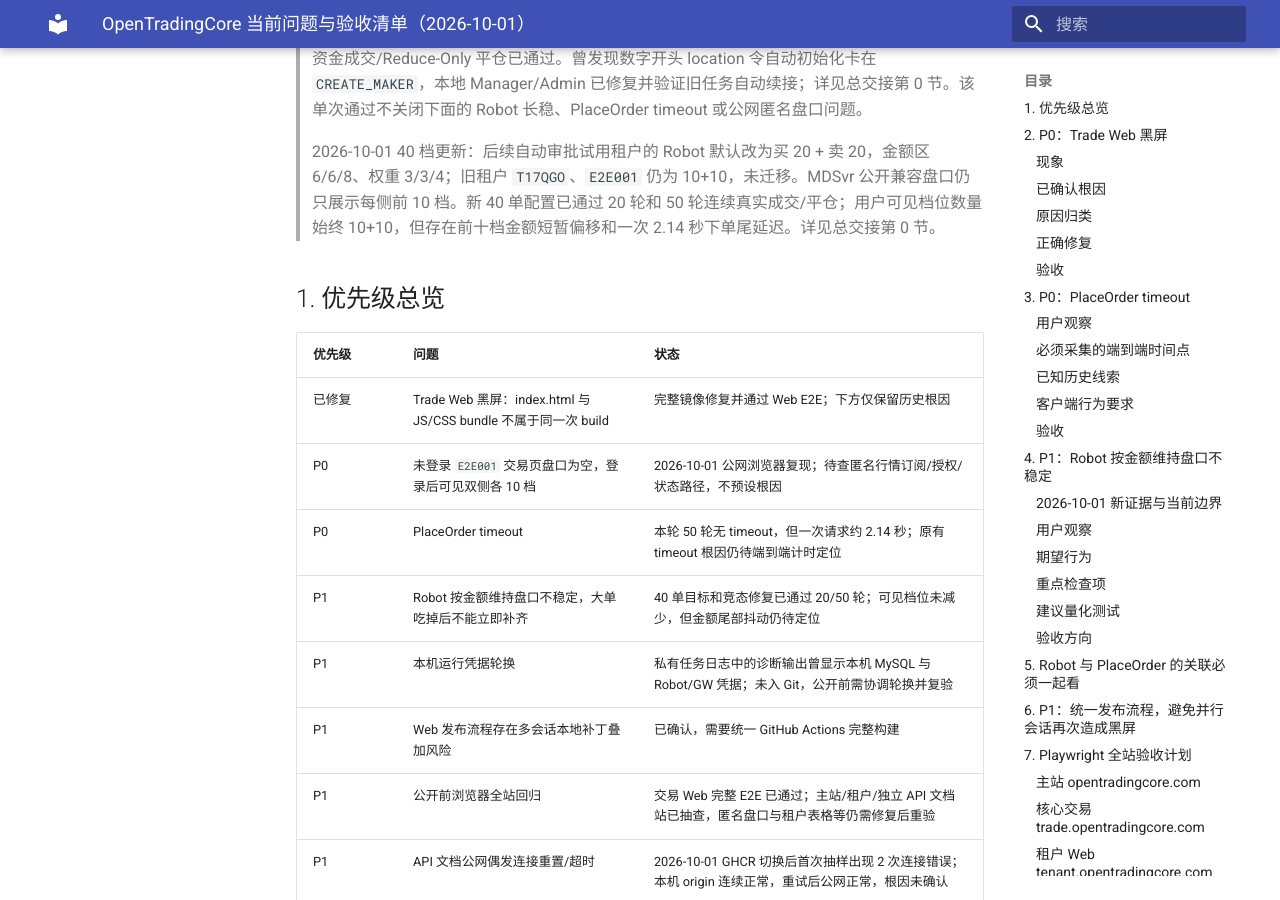
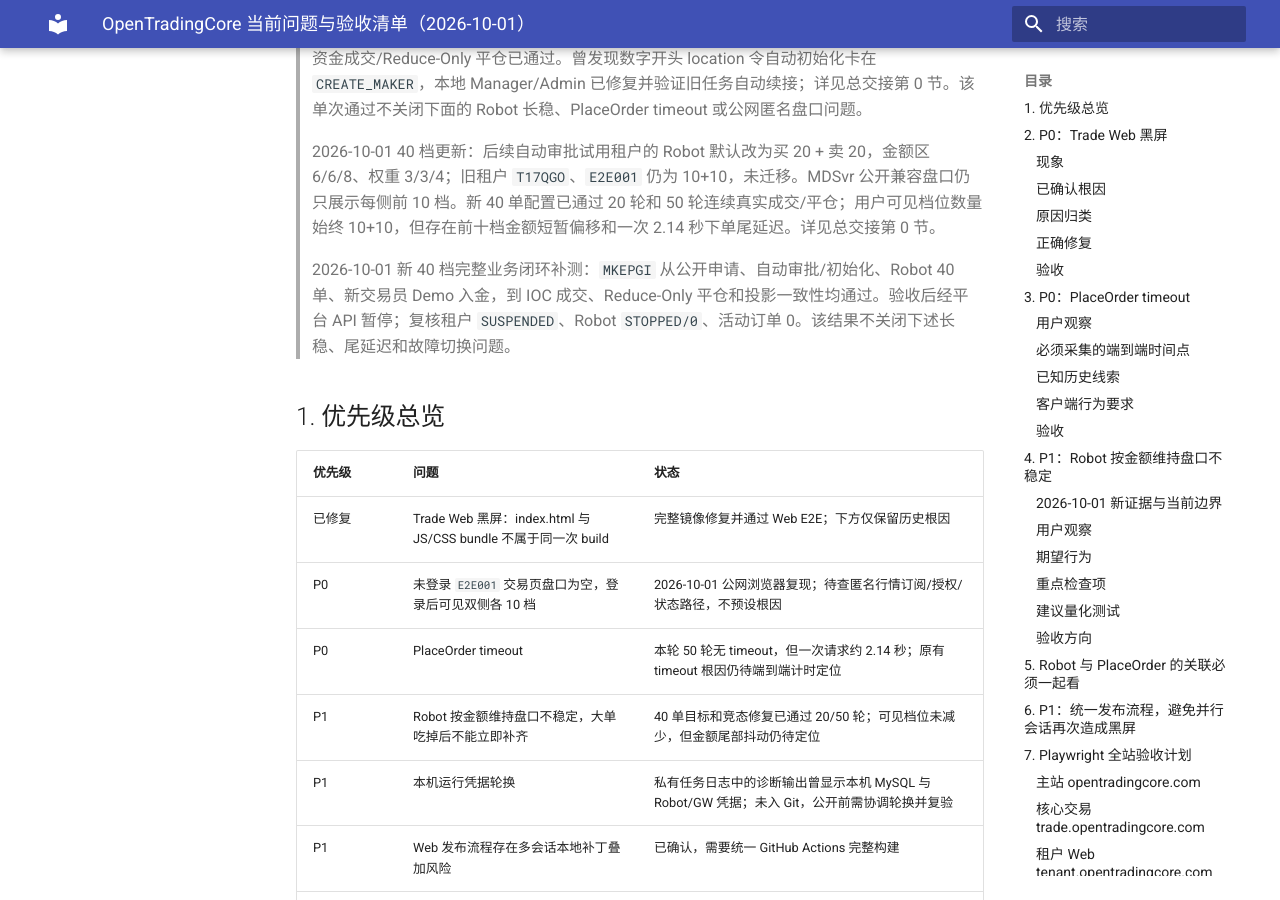
Before and after one commit to bliplink/dc-quant-deploy, an MkDocs documentation site: the page built from docs/CURRENT_ISSUES_20261001.zh-CN.md, in a window 1280 px wide and 900 px high, scrolled down 409 px. Built offline with MkDocs 1.6.1 and Material for MkDocs 9.7.7, drawn with Linux system fonts in a browser that asks for light colours.

```diff
--- a/docs/CURRENT_ISSUES_20261001.zh-CN.md
+++ b/docs/CURRENT_ISSUES_20261001.zh-CN.md
@@ -7,6 +7,8 @@
 > 2026-10-01 Demo 业务补测：新租户 `T17QGO` 自动审批/Robot 金额分档盘口/注册交易员/模拟资金成交/Reduce-Only 平仓已通过。曾发现数字开头 location 令自动初始化卡在 `CREATE_MAKER`，本地 Manager/Admin 已修复并验证旧任务自动续接；详见总交接第 0 节。该单次通过不关闭下面的 Robot 长稳、PlaceOrder timeout 或公网匿名盘口问题。
 
 > 2026-10-01 40 档更新：后续自动审批试用租户的 Robot 默认改为买 20 + 卖 20，金额区 6/6/8、权重 3/3/4；旧租户 `T17QGO`、`E2E001` 仍为 10+10，未迁移。MDSvr 公开兼容盘口仍只展示每侧前 10 档。新 40 单配置已通过 20 轮和 50 轮连续真实成交/平仓；用户可见档位数量始终 10+10，但存在前十档金额短暂偏移和一次 2.14 秒下单尾延迟。详见总交接第 0 节。
+
+> 2026-10-01 新 40 档完整业务闭环补测：`MKEPGI` 从公开申请、自动审批/初始化、Robot 40 单、新交易员 Demo 入金，到 IOC 成交、Reduce-Only 平仓和投影一致性均通过。验收后经平台 API 暂停；复核租户 `SUSPENDED`、Robot `STOPPED/0`、活动订单 0。该结果不关闭下述长稳、尾延迟和故障切换问题。
 
 ## 1. 优先级总览
 
```
Also changed, not shown: OPEN_TRADING_CORE_HANDOFF.md (+1 -0 lines).
